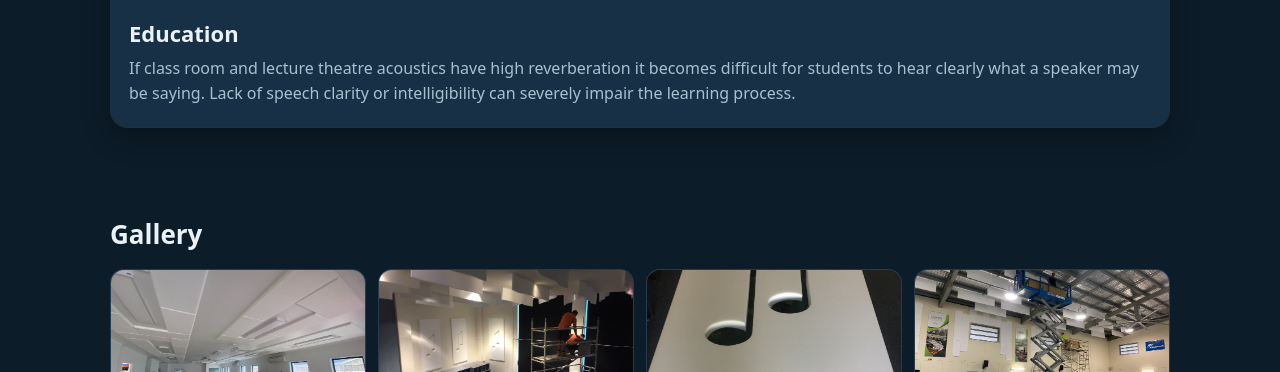
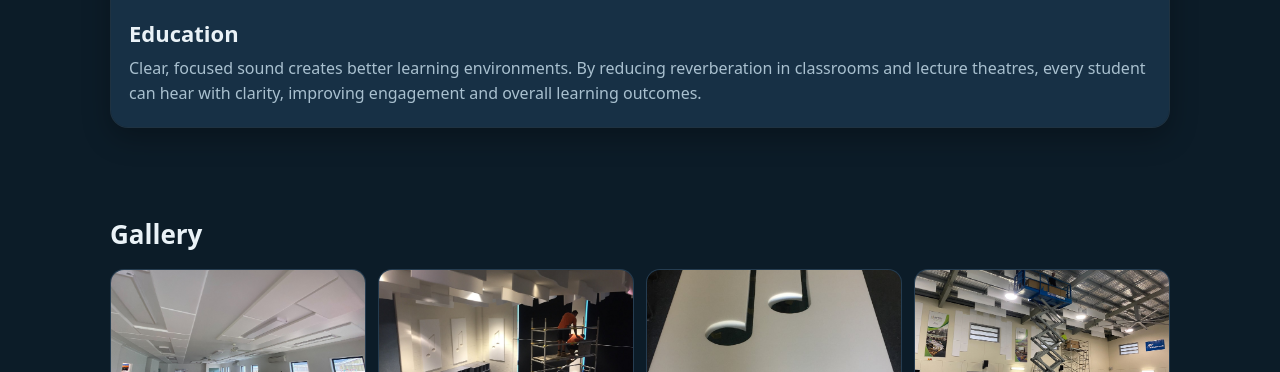
Before and after one commit to smooraven/soundfix-demo, a plain HTML site: page index.html in a window 1280 px wide. Shown: the part 1094-1466 px from the top of the page. Drawn offline with Linux system fonts and the light colour scheme.

Commit message:
updated html

```diff
--- a/index.html
+++ b/index.html
@@ -93,7 +93,7 @@
   <div class="hero">
   <div class="hero-inner">
     <h2 class="kicker">We solve noise problems</h2>
-    <h4>Education, Preschool, Workplace, Retail & Hospitality, Community & Residential, Venues</h4>
+    <h4>Education, Preschool, Workplace, Retail & Hospitality, Community & Residential, Venues.</h4>
     <p>Over 40 years combined experience of work in<br>Architecture, Construction, Acoustic Design and Installation.</p>
   </div>
 </div>
@@ -164,12 +164,12 @@
 
   // ----- Slides -----
   const slides = [
-    { src:"./images/WEB SITE DESIGN _ 14. EDUCATION-000.jpg", title:"Education", body:"If class room and lecture theatre acoustics have high reverberation it becomes difficult for students to hear clearly what a speaker may be saying. Lack of speech clarity or intelligibility can severely impair the learning process." },
-    { src:"./images/WEB SITE DESIGN _ 12. PRESCHOOL 2-001.jpg", title:"Preschool", body:"Energetic and excited preschool children yell, scream, chase, throw stuff when interacting with other children. These sounds reverberating in an uncontrolled acoustic space will at the end of the day be exhausting for their carers." },
-    { src:"./images/WEB SITE DESIGN _ 8. WORK PLACE-001.jpg", title:"Workplace", body:"Noise reverberation in general office space, meeting rooms, and industry work places cause work distraction. Meeting rooms when on line and call centres need clarity and a degree of sound isolation for productivity." },
-    { src:"./images/WEB SITE DESIGN _ 5. RETAIL & HOSPITALITY_-000.jpg", title:"Retail & Hospitality", body:"Atmosphere and layout design of any business strongly affects the overall satisfaction of both employees and customers. Improving the acoustic environment will enhance staff well being and encourage client repeat business." },
-    { src:"./images/WEB SITE DESIGN _ 22. COMMUNITY and RESIDENTIAL 2-000.jpg", title:"Community & Residential", body:"Retirement and club facilities where the elderly gather together for company and activity events need good reverberation control as it becomes difficult for those with impaired hearing to communicate and fully enjoy activities." },
-    { src:"./images/WEB SITE DESIGN _ 18. VENUES-000.jpg", title:"Venues", body:"Weddings, presentations at social events, music and dance activities all can become difficult to enjoy or participate in where the venue space has such high reverberation one wants to leave early." }
+    { src:"./images/WEB SITE DESIGN _ 14. EDUCATION-000.jpg", title:"Education", body:"Clear, focused sound creates better learning environments. By reducing reverberation in classrooms and lecture theatres, every student can hear with clarity, improving engagement and overall learning outcomes." },
+    { src:"./images/WEB SITE DESIGN _ 12. PRESCHOOL 2-001.jpg", title:"Preschool", body:"Happy children, calmer carers. With proper acoustic control, the playful energy of preschoolers no longer turns into overwhelming noise, creating a more enjoyable and less exhausting environment for both kids and staff." },
+    { src:"./images/WEB SITE DESIGN _ 8. WORK PLACE-001.jpg", title:"Workplace", body:"Boost focus and productivity with better acoustics. From offices to meeting rooms and call centres, managing reverberation reduces fatigue, improves speech clarity, and helps teams communicate more effectively." },
+    { src:"./images/WEB SITE DESIGN _ 5. RETAIL & HOSPITALITY_-000.jpg", title:"Retail & Hospitality", body:"Create inviting spaces that keep customers coming back. Improved acoustics enhance atmosphere, lift staff well-being, and encourage repeat business by making your space more comfortable to work and relax in." },
+    { src:"./images/WEB SITE DESIGN _ 22. COMMUNITY and RESIDENTIAL 2-000.jpg", title:"Community & Residential", body:"Bring people together with ease of conversation. Acoustic solutions make retirement facilities, clubs, and community centres more enjoyable for everyone, especially those with hearing challenges." },
+    { src:"./images/WEB SITE DESIGN _ 18. VENUES-000.jpg", title:"Venues", body:"Make every event unforgettable. Weddings, concerts, and social gatherings shine when guests can clearly hear and connect, without the distraction of echo or excessive reverberation." }
   ];
 
   // ----- Full gallery list -----
```
